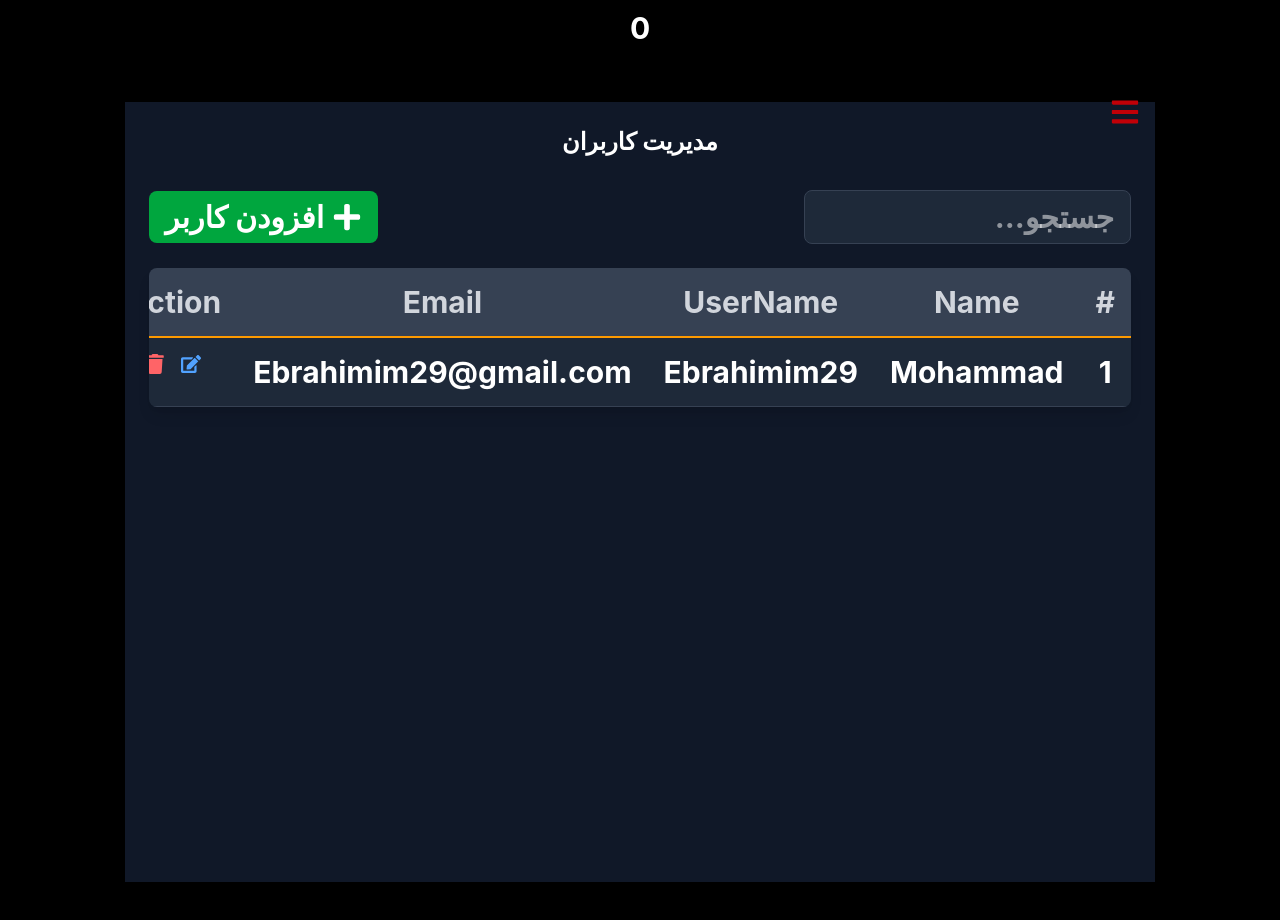
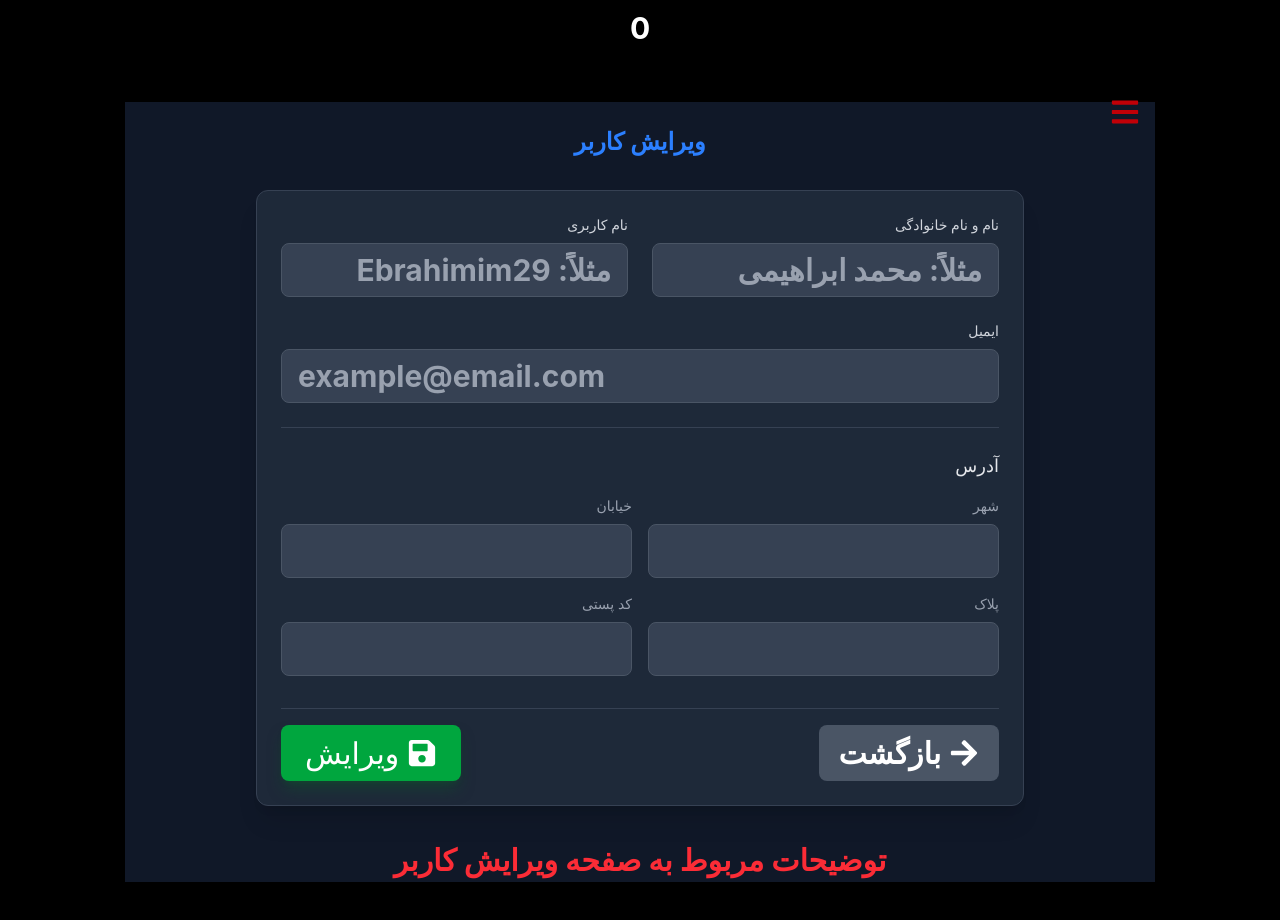
Before and after one commit to Ebrahimim29/React-Project-Site, a React (Vite) app: page /user/add/2 in a window 1280 px wide. Shown: the part 1428-2348 px from the top of the page. Built offline with nearby package versions, Linux system fonts and the light colour scheme.

Commit message:
ReactRouter-Part5

```diff
--- a/src/Component/AddUser.jsx
+++ b/src/Component/AddUser.jsx
@@ -1,12 +1,13 @@
 import { useState } from "react";
-import { Link, useNavigate } from "react-router";
+import { Link, Outlet, useNavigate, useParams } from "react-router";
 import { FaArrowRight, FaSave } from "react-icons/fa";
 import style from "../style.module.css";
 
 const AddUser = () => {
     const navigate = useNavigate();
 
-    // State برای نگهداری مقادیر فرم (برای اینکه فرم Controlled باشد)
+    const { userId } = useParams();
+
     const [formData, setFormData] = useState({
         name: "",
         username: "",
@@ -29,7 +30,9 @@ const AddUser = () => {
 
     return (
         <div className={`${style.item_content} mt-5 p-6 bg-gray-900 min-h-screen text-white`}>
-            <h4 className="text-center text-2xl font-bold mb-8 text-blue-500">افزودن کاربر جدید</h4>
+            <h4 className="text-center text-2xl font-bold mb-8 text-blue-500">
+                {userId ? "ویرایش کاربر" : "افزودن کاربر"}
+            </h4>
 
             <div className="flex justify-center">
                 <form
@@ -139,15 +142,14 @@ const AddUser = () => {
                             className="flex items-center gap-2 bg-green-600 hover:bg-green-700 text-white px-6 py-2.5 rounded-lg font-medium transition-colors shadow-lg shadow-green-900/50"
                         >
                             <FaSave />
-                            ذخیره کاربر
+                            {userId ? "ویرایش" : "افزودن"}
                         </button>
                     </div>
                 </form>
             </div>
+            <Outlet />
         </div>
     );
 };
 
 export default AddUser;
-
-// بخش 4: قسمت سوم 1:57
--- a/src/Component/Content.jsx
+++ b/src/Component/Content.jsx
@@ -8,6 +8,7 @@ import { useContext, useState } from "react";
 import { MainContext } from "../Context/MainContext";
 import { Navigate, Route, Routes } from "react-router";
 import AddUser from "./AddUser";
+import EditDesc from "./EditDesc";
 
 const Content = () => {
 
@@ -30,7 +31,9 @@ const Content = () => {
                 <Routes>
                     {/* <Route path="/user" element={isUser ? <Users/> : <Navigate replace to="/gallery"/>}></Route> */}
                     <Route path="/user" element={<Users/>}/>
-                    <Route path="/user/add" element={<AddUser/>}/>
+                    <Route path="/user/add" element={<AddUser/>}>
+                        <Route path=":userId" element={<EditDesc/>}/>
+                    </Route>
                     <Route path="/post" element={<Posts/>}/>
                     <Route path="/gallery" element={<Gallery/>}/>
                     <Route path="/todo" element={<Todos/>}/>
--- /dev/null
+++ b/src/Component/EditDesc.jsx
@@ -0,0 +1,13 @@
+import style from "../style.module.css";
+
+const EditDesc = () => {
+    return (
+        <div className={`${style.item_content} mt-5 p-4`}>
+            <h4 className="text-center text-red-500">
+                توضیحات مربوط به صفحه ویرایش کاربر
+            </h4>
+        </div>
+    );
+};
+
+export default EditDesc;
--- a/src/Users/Users.jsx
+++ b/src/Users/Users.jsx
@@ -41,7 +41,9 @@ const Users = () => {
                             <td className="p-4">Ebrahimim29</td>
                             <td className="p-4">Ebrahimim29@gmail.com</td>
                             <td className="p-4 flex justify-center gap-4 text-xl">
-                                <button className="text-blue-400 hover:text-blue-300"><FaEdit /></button>
+                                <Link to="/user/add/2">
+                                    <button className="text-blue-400 hover:text-blue-300"><FaEdit /></button>
+                                </Link>
                                 <button className="text-red-400 hover:text-red-300"><FaTrash /></button>
                             </td>
                         </tr>
```
